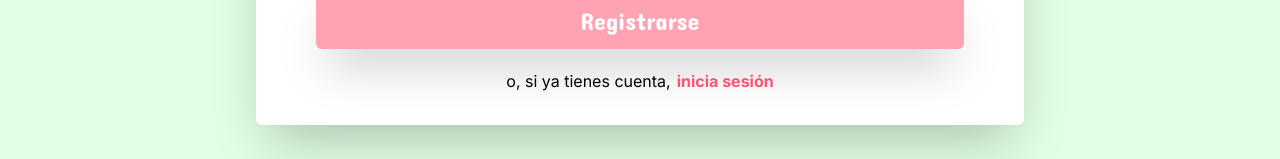
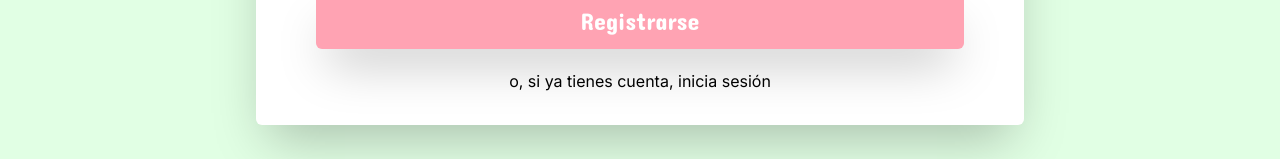
Before and after one commit to manuelaag99/make-a-wish-list, a React (Vite) app in the folder client/: page / in a window 1280 px wide. Shown: the part 503-662 px from the top of the page. Built offline with nearby package versions, Linux system fonts and the light colour scheme.

Commit message:
fix conditional routing

```diff
--- a/client/src/App.jsx
+++ b/client/src/App.jsx
@@ -63,6 +63,7 @@ export default function App () {
 							<Routes>
 								<Route path='/*' element={<SignInSignUpPage />} />
 								<Route path='/error' element={<ErrorPage />} />
+								<Route path='/searchresults' element={<SearchResultsPage />} />
 							</Routes>
 						</Router>
 					</SearchProvider>
--- a/client/src/pages/SignInSignUpPage.jsx
+++ b/client/src/pages/SignInSignUpPage.jsx
@@ -105,17 +105,12 @@ export default function SignInSignUpPage ({}) {
                             <ActionButton additionalClassNames="text-2xl disabled:bg-var-2-disabled  bg-var-2 hover:bg-var-2-hovered " isButtonDisabled={isButtonDisabled} onClickButtonFunction="" textForActionButton={isSignUp ? "Registrarse" : "Iniciar sesión"} />
                         </div>
 
-                        <div className="flex flex-row w-full justify-center items-center px-5 my-2">
+                        <button className="flex flex-row w-full justify-center items-center px-5 my-2 hover:text-var-2 duration-300" onClick={toggleSignUp}>
                             <p>
-                                {isSignUp && "o, si ya tienes cuenta, "}
-                                {!isSignUp && "o, si no tienes cuenta, "}
+                                {isSignUp && "o, si ya tienes cuenta, inicia sesión"}
+                                {!isSignUp && "o, si no tienes cuenta, registrate"}
                             </p>
-                            <button className="font-bold text-var-2 hover:text-var-2-hovered duration-200 ml-1.5" onClick={toggleSignUp}>
-                                {isSignUp && "inicia sesión"}
-                                {!isSignUp && "registrate"}
-                            </button>
-                        </div>
-
+                        </button>
                     </div>
 			</div>
         </>
```
